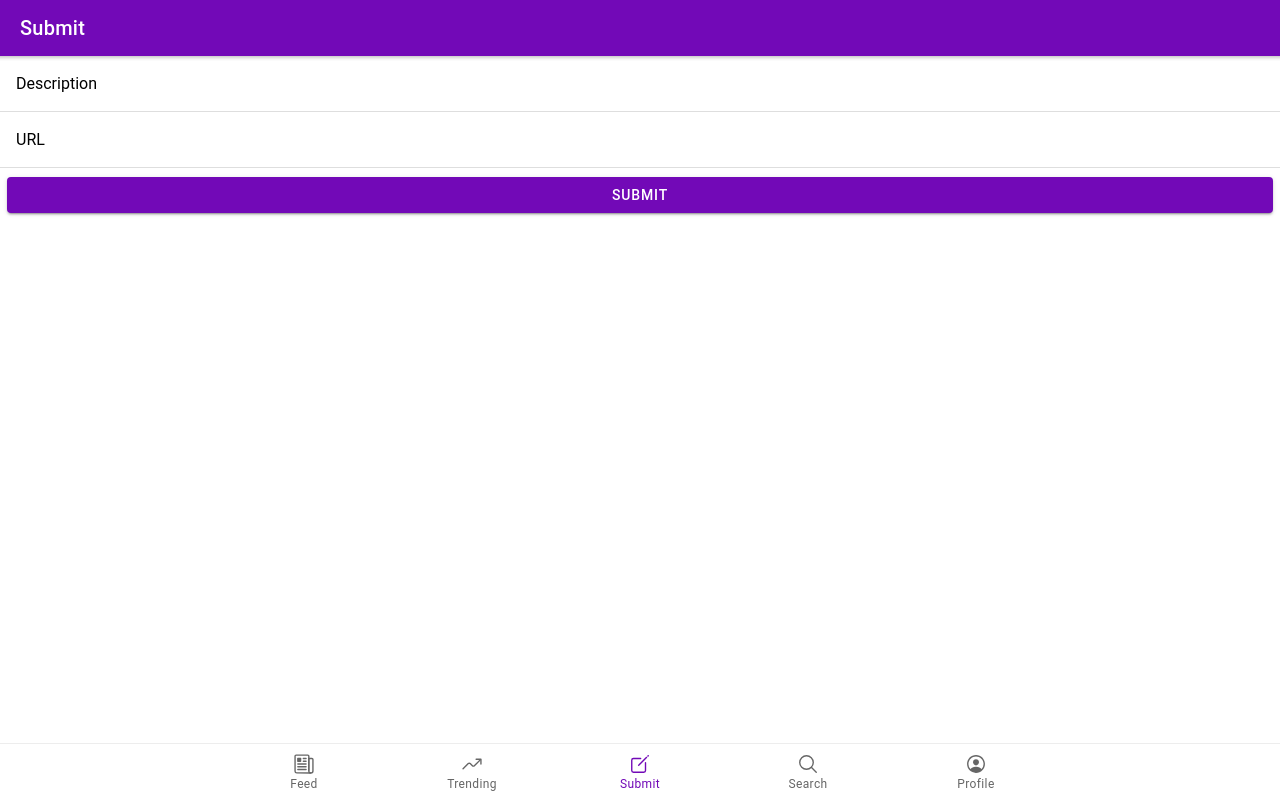
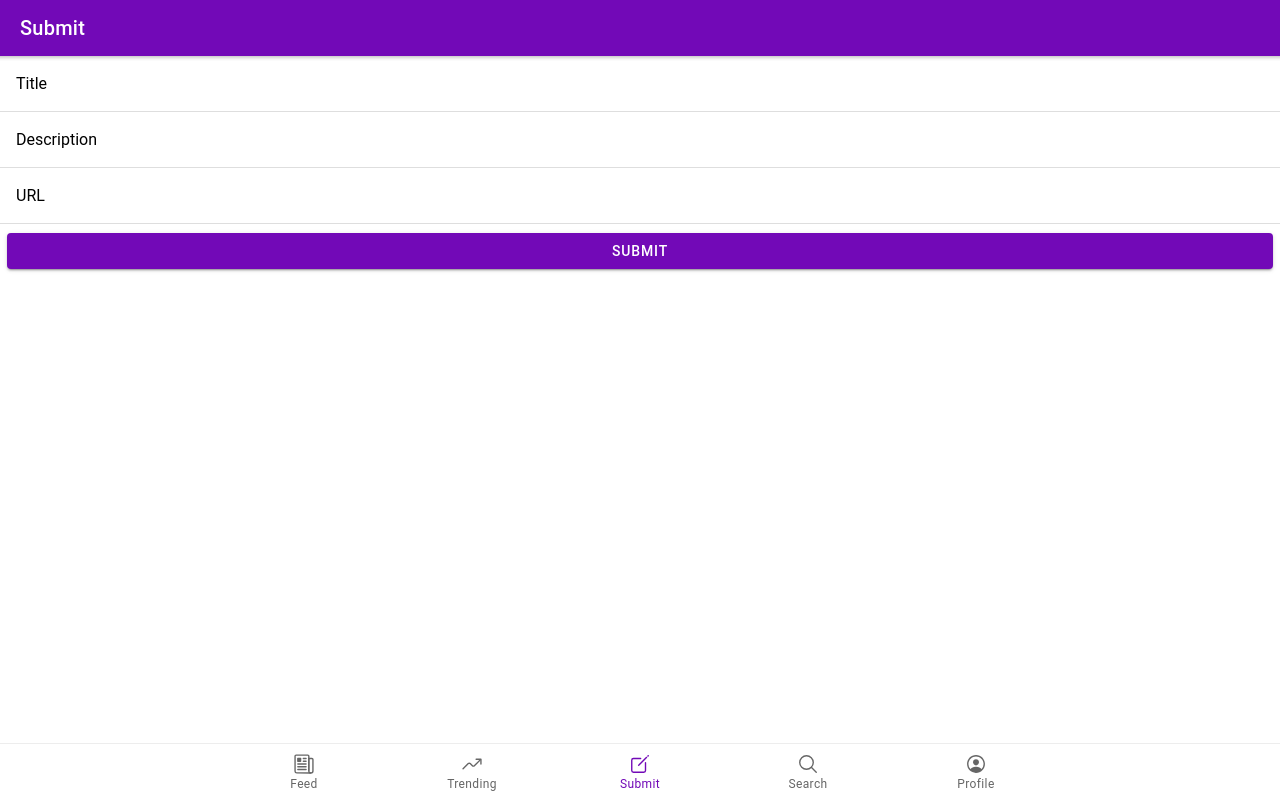
Before and after one commit to aravrs/shOut, a React (Create React App) app: page /submit in a window 1280 px wide. Built offline with nearby package versions, Linux system fonts and the light colour scheme; no server answers.

Commit message:
Added link description

```diff
--- a/src/components/Link/LinkItem.js
+++ b/src/components/Link/LinkItem.js
@@ -3,7 +3,7 @@ import {
   IonCard,
   IonCardContent,
   IonList,
-  IonBadge,
+  IonButton,
   IonLabel,
   IonIcon,
   IonText,
@@ -15,6 +15,7 @@ import {
   personCircleOutline,
   timeOutline,
   chatbubbleEllipsesOutline,
+  caretUp,
 } from "ionicons/icons";
 import { getHostName } from "../../helpers/domain";
 import formatDistanceToNow from "date-fns/formatDistanceToNow";
@@ -25,14 +26,25 @@ const LinkItem = ({ link, index, showCount, url, browser }) => {
       <IonCardContent class="ion-no-padding">
         <IonList lines="none">
           <IonItem>
-            <IonBadge
+            <IonButton
               style={{
                 verticalAlign: "middle",
               }}
-              slot="start"
+              slot="end"
+              size="large"
             >
-              {showCount && index}
-            </IonBadge>
+              <div
+                style={{
+                  display: "flex",
+                  alignItems: "center",
+                  justifyContent: "center",
+                  flexDirection: "column",
+                }}
+              >
+                <IonIcon icon={caretUp} />
+                {link.voteCount}
+              </div>
+            </IonButton>
             <IonLabel>
               <p
                 style={{
@@ -55,11 +67,15 @@ const LinkItem = ({ link, index, showCount, url, browser }) => {
                   {getHostName(link.url)}
                 </IonText>
               </p>
+              <div className="ion-padding-vertical">
+                <div className="ion-text-wrap">
+                  <strong style={{ fontSize: "1rem" }}>{link.title}</strong>
+                </div>
 
-              <div className="ion-padding-vertical ion-text-wrap">
-                <strong style={{ fontSize: "1rem" }}>{link.description}</strong>
+                <div className="ion-text-wrap" style={{ fontSize: "0.8rem" }}>
+                  {link.description}
+                </div>
               </div>
-
               <p
                 style={{
                   alignItems: "center",
--- a/src/pages/Tabs/Submit.js
+++ b/src/pages/Tabs/Submit.js
@@ -16,6 +16,7 @@ import firebase from "../../firebase";
 import validateCreateLink from "../../validators/validateCreateLink";
 
 const INITIAL_STATE = {
+  title: "",
   description: "",
   url: "",
 };
@@ -32,8 +33,9 @@ const Submit = (props) => {
     if (!user) {
       props.history.push("/login");
     } else {
-      const { url, description } = values;
+      const { title, url, description } = values;
       const newLink = {
+        title,
         url,
         description,
         postedBy: {
@@ -55,6 +57,16 @@ const Submit = (props) => {
       <Header title="Submit" small />
       <IonContent fullscreen>
         <Header title="Submit" />
+        <IonItem lines="full">
+          <IonLabel position="floating">Title</IonLabel>
+          <IonInput
+            name="title"
+            value={values.title}
+            type="text"
+            onIonChange={handleChange}
+            required
+          ></IonInput>
+        </IonItem>
         <IonItem lines="full">
           <IonLabel position="floating">Description</IonLabel>
           <IonInput
--- a/src/validators/validateCreateLink.js
+++ b/src/validators/validateCreateLink.js
@@ -1,5 +1,12 @@
 export default function validateCreateLink(values) {
   let errors = {};
+
+  //Title Errors
+  if (!values.title) {
+    errors.title = "A title is required.";
+  } else if (values.title.length < 5) {
+    errors.title = "The title must be at least 5 characters.";
+  }
 
   //Description Errors
   if (!values.description) {
```
